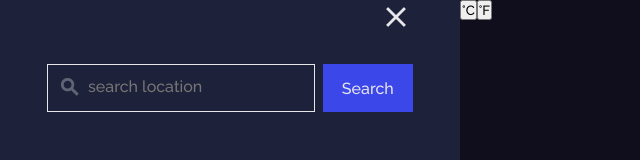
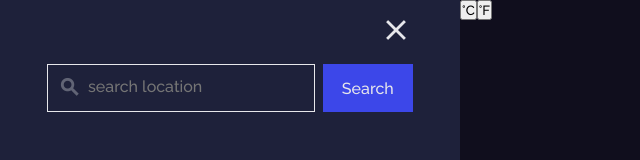
Before and after one commit to Packman700/react-weather-app, a React (Create React App) app: page / in a window 1280 px wide. Shown: the top 160 px of the page, without its empty margins (0-640 px from the left). Built offline with nearby package versions, Linux system fonts and the light colour scheme.

Commit message:
[feature] Now SelectPlace is hide after chose city from list

```diff
--- a/src/components/SelectPlace.js
+++ b/src/components/SelectPlace.js
@@ -18,7 +18,7 @@ class SelectPlace extends React.Component{
 
     /// GENERATE LIST OF CITIES ///
     generatePlacesList = () => {
-        let {apiCitiesData, weatherQuery, getDataFromApi} = this.props.data
+        let {apiCitiesData, weatherQuery, getDataFromApi, handleChange} = this.props.data
 
         if (typeof apiCitiesData !== 'object' || apiCitiesData[0] === undefined)
             return [] // This empty is important!
@@ -31,6 +31,10 @@ class SelectPlace extends React.Component{
         const selectCityAction = (event) => {
             getDataFromApi(weatherQuery, event)
             this.setState({startSearch: false})
+
+            // Modify event.target to hide SelectPlace after chose city
+            event.target = {name:"isSelectPlaceActive", value:false}
+            handleChange(event)
         }
 
         // List of item to return
@@ -65,7 +69,7 @@ class SelectPlace extends React.Component{
 
                 <FlexColumnCenter width="366px" >
                     {/* CLOSE BUTTON */}
-                    <FlexRowCenter mb="26px" justifyContent="flex-end">
+                    <FlexRowCenter mb="13px" mt="13px" justifyContent="flex-end">
                         <CloseButton name="isSelectPlaceActive" value="false" onClick={handleChange}/>
                     </FlexRowCenter>
 
--- a/src/styled-components/position/FlexRowCenter.js
+++ b/src/styled-components/position/FlexRowCenter.js
@@ -8,6 +8,7 @@ const FlexRowCenter = styled.div`
 
   width: ${({width}) => width ? width : '100%'};
   margin-bottom: ${({mb}) => mb ? mb : 0};
+  margin-top: ${({mt}) => mt ? mt : 0};
 `
 
 export default FlexRowCenter
```
